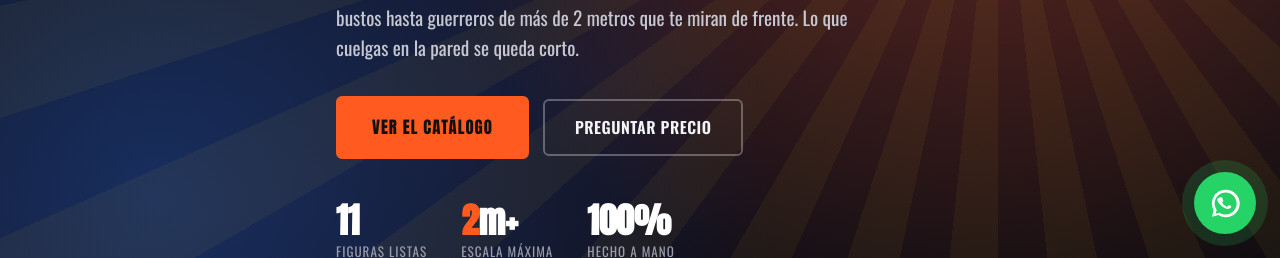
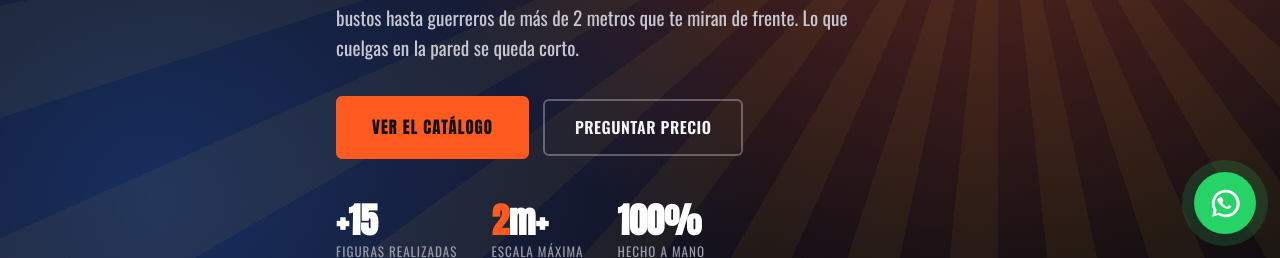
Before and after one commit to carlosmedinaa/titan-impress-web, a plain HTML site: page index.html in a window 1280 px wide. Shown: the part 542-800 px from the top of the page. Drawn offline with nearby package versions, Linux system fonts and the light colour scheme.

Commit message:
Actualizacion texto 15

```diff
--- a/index.html
+++ b/index.html
@@ -85,7 +85,7 @@
         <a class="btn-ghost" href="https://wa.me/34678018473?text=¡Hola!%20Quiero%20info%20de%20precios%20y%20disponibilidad%20de%20las%20figuras" target="_blank" rel="noopener">Preguntar precio</a>
       </div>
       <div class="hero-stats">
-        <div class="st"><b>11</b><span>Figuras listas</span></div>
+        <div class="st"><b>+15</b><span>Figuras Realizadas</span></div>
         <div class="st"><b><em>2</em>m+</b><span>Escala máxima</span></div>
         <div class="st"><b>100%</b><span>Hecho a mano</span></div>
       </div>
```
